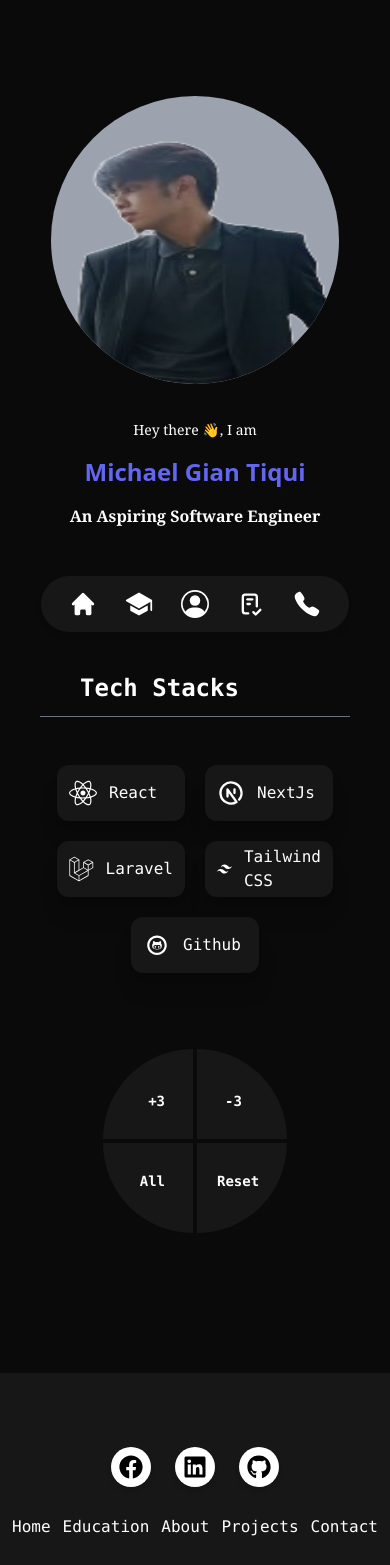
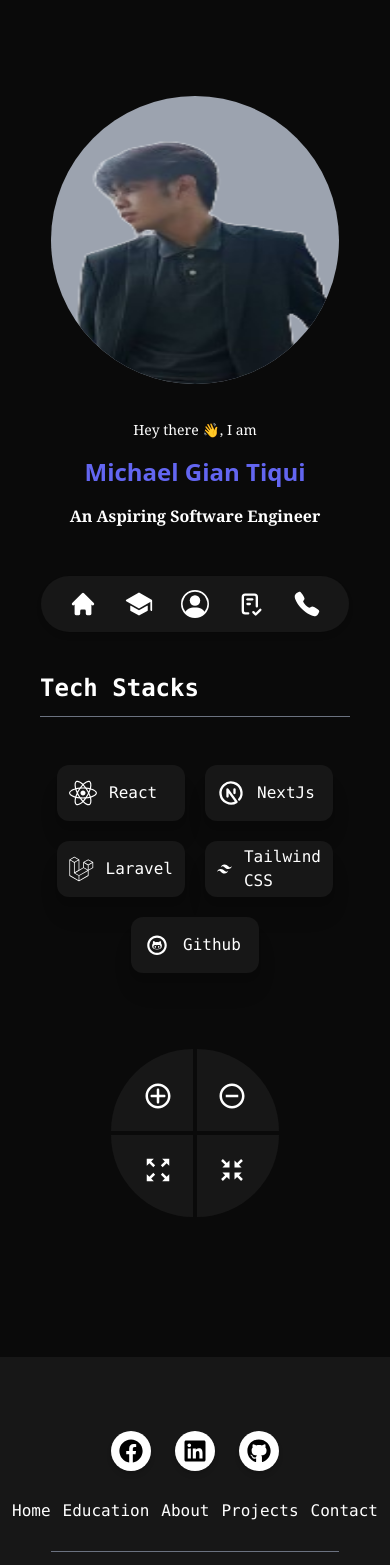
Before and after one commit to gian-tiqui/michael-gian-tiqui, a Next.js app: page / in a window 390 px wide. Shown: the top 1565 px of the page. Built offline with nearby package versions, Linux system fonts and the light colour scheme.

Commit message:
fixed some display issues

```diff
--- a/src/app/about/page.tsx
+++ b/src/app/about/page.tsx
@@ -1,7 +1,7 @@
 import React from "react";
 
 const About = () => {
-  return <div>About</div>;
+  return <div></div>;
 };
 
 export default About;
--- a/src/app/components/Navigation/floating-navigator/FloatingNavigator.tsx
+++ b/src/app/components/Navigation/floating-navigator/FloatingNavigator.tsx
@@ -38,7 +38,7 @@ const FloatingNavigator = () => {
             initial={{ opacity: 0, scale: 0.001 }}
             animate={{ opacity: 1, scale: 1 }}
             exit={{ opacity: 0, scale: 0.001 }}
-            className={`fixed top-7 right-7 z-50 cursor-pointer rounded-full p-4 shadow-md ${
+            className={`fixed top-7 right-7 z-50 cursor-pointer hover:bg-neutral-800 dark:hover:bg-gray-100 rounded-full p-4 shadow-md ${
               expanded
                 ? "bg-black dark:bg-neutral-200"
                 : "bg-neutral-900 dark:bg-white"
--- a/src/app/components/footer/Footer.tsx
+++ b/src/app/components/footer/Footer.tsx
@@ -41,7 +41,7 @@ const Footer = () => {
             </Link>
           ))}
         </div>
-        <div className="flex flex-wrap gap-3 md:gap-2 items-center">
+        <div className="flex flex-wrap justify-center px-3 md:px-0 gap-3 md:gap-2 items-center">
           {routesMapping.map((route, index) => (
             <React.Fragment key={index}>
               <Link
--- a/src/app/components/tech-stacks/TechStacks.tsx
+++ b/src/app/components/tech-stacks/TechStacks.tsx
@@ -171,7 +171,7 @@ const TechStacks = () => {
 
   return (
     <div className="mt-36">
-      <h1 className="font-mono text-2xl md:text-5xl font-extrabold text-white mb-3 md:mb-6 ml-10 dark:text-black">
+      <h1 className="font-mono text-2xl md:text-5xl font-extrabold text-white mb-3 dark:text-black">
         Tech Stacks
       </h1>
       <hr className="border-t border-t-gray-500 mb-12" />
--- a/src/app/components/tech-stacks/components/TechStacksController.tsx
+++ b/src/app/components/tech-stacks/components/TechStacksController.tsx
@@ -1,10 +1,18 @@
-import React from "react";
+import React, { ReactNode } from "react";
+import { BiCollapse, BiExpand, BiMinusCircle } from "react-icons/bi";
+import { CgAdd } from "react-icons/cg";
+import { MdAllOut } from "react-icons/md";
 
 interface TTControllerInterface {
   increaseItems: () => void;
   decreaseItems: () => void;
   showAllItems: () => void;
   collapseItems: () => void;
+}
+
+interface IconInterface {
+  word: string;
+  icon: ReactNode;
 }
 
 type TechStackController = () => void;
@@ -27,16 +35,36 @@ const TechStacksController: React.FC<TTControllerInterface> = ({
     "rounded-es-full",
     "rounded-ee-full",
   ];
-  const words: string[] = ["+3", "-3", "All", "Reset"];
+
+  const iconStyle = "text-3xl text-white dark:text-black";
+  const words: IconInterface[] = [
+    {
+      icon: <CgAdd className={iconStyle} />,
+      word: "+3",
+    },
+    {
+      icon: <BiMinusCircle className={iconStyle} />,
+      word: "-3",
+    },
+    {
+      icon: <BiExpand className={iconStyle} />,
+      word: "All",
+    },
+    {
+      icon: <BiCollapse className={iconStyle} />,
+      word: "Reset",
+    },
+  ];
+
   const positioning: string[] = [
-    "justify-end items-end pr-7 pb-7",
-    "justify-start items-end pl-7 pb-7",
-    "justify-end items-start pr-7 pt-7",
-    "justify-start items-start pl-5 pt-7",
+    "justify-end items-end pr-5 pb-5",
+    "justify-start items-end pl-5 pb-5",
+    "justify-end items-start pr-5 pt-5",
+    "justify-start items-start pl-5 pt-5",
   ];
 
   return (
-    <div className="grid grid-cols-2 gap-1 grid-rows-2 w-52 h-52 mx-auto rounded-full p-3">
+    <div className="grid grid-cols-2 gap-1 grid-rows-2 w-48 h-48 mx-auto rounded-full p-3">
       {controllers.map((controller, index) => (
         <div
           onClick={controller}
@@ -44,7 +72,7 @@ const TechStacksController: React.FC<TTControllerInterface> = ({
           key={index}
         >
           <p className="font-mono text-white dark:text-black text-sm font-extrabold">
-            {words[index]}
+            {words[index].icon}
           </p>
         </div>
       ))}
--- a/src/app/contact/page.tsx
+++ b/src/app/contact/page.tsx
@@ -1,7 +1,7 @@
 import React from "react";
 
 const Contact = () => {
-  return <div className="h-[1000px]"></div>;
+  return <div></div>;
 };
 
 export default Contact;
```
